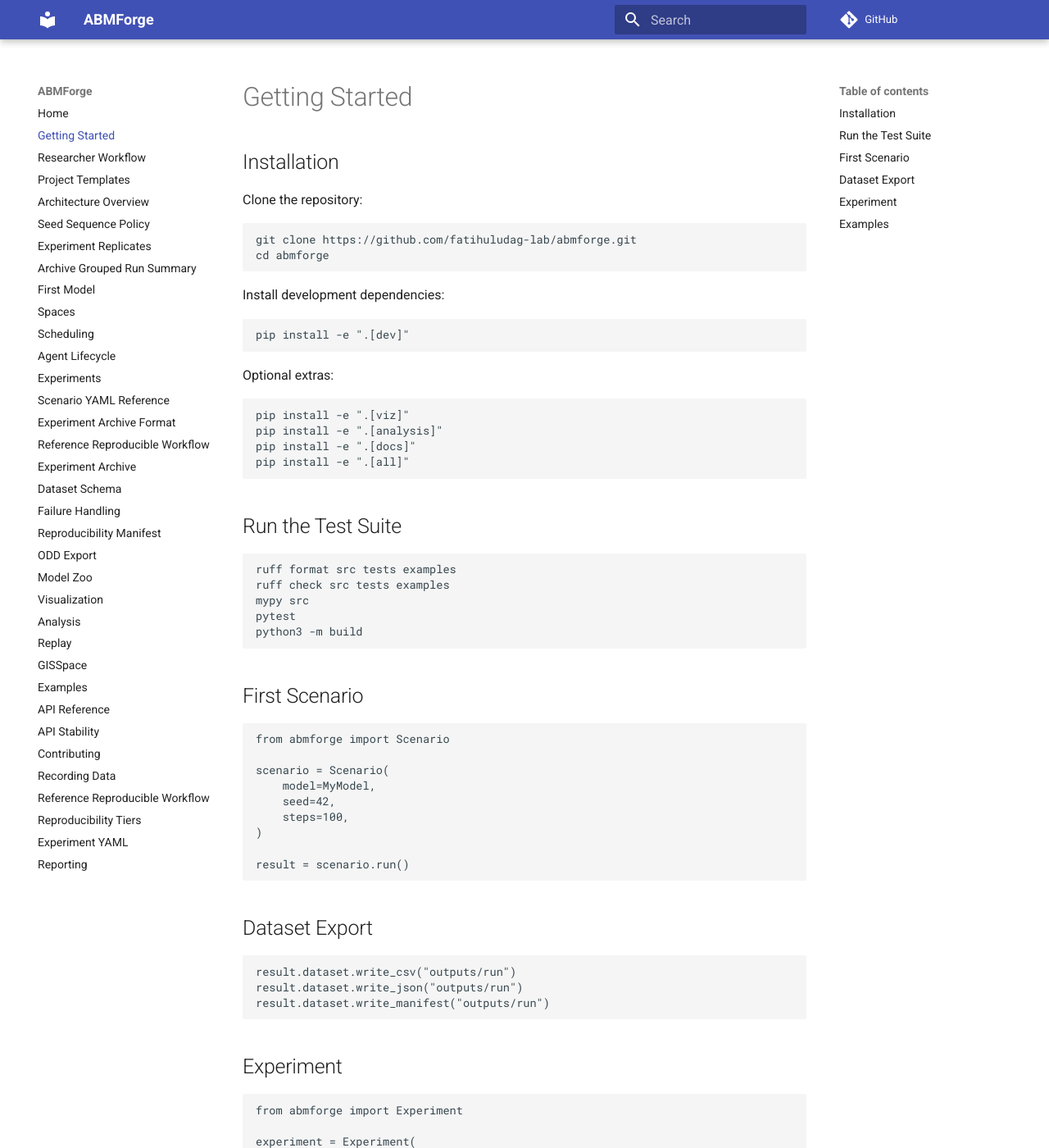
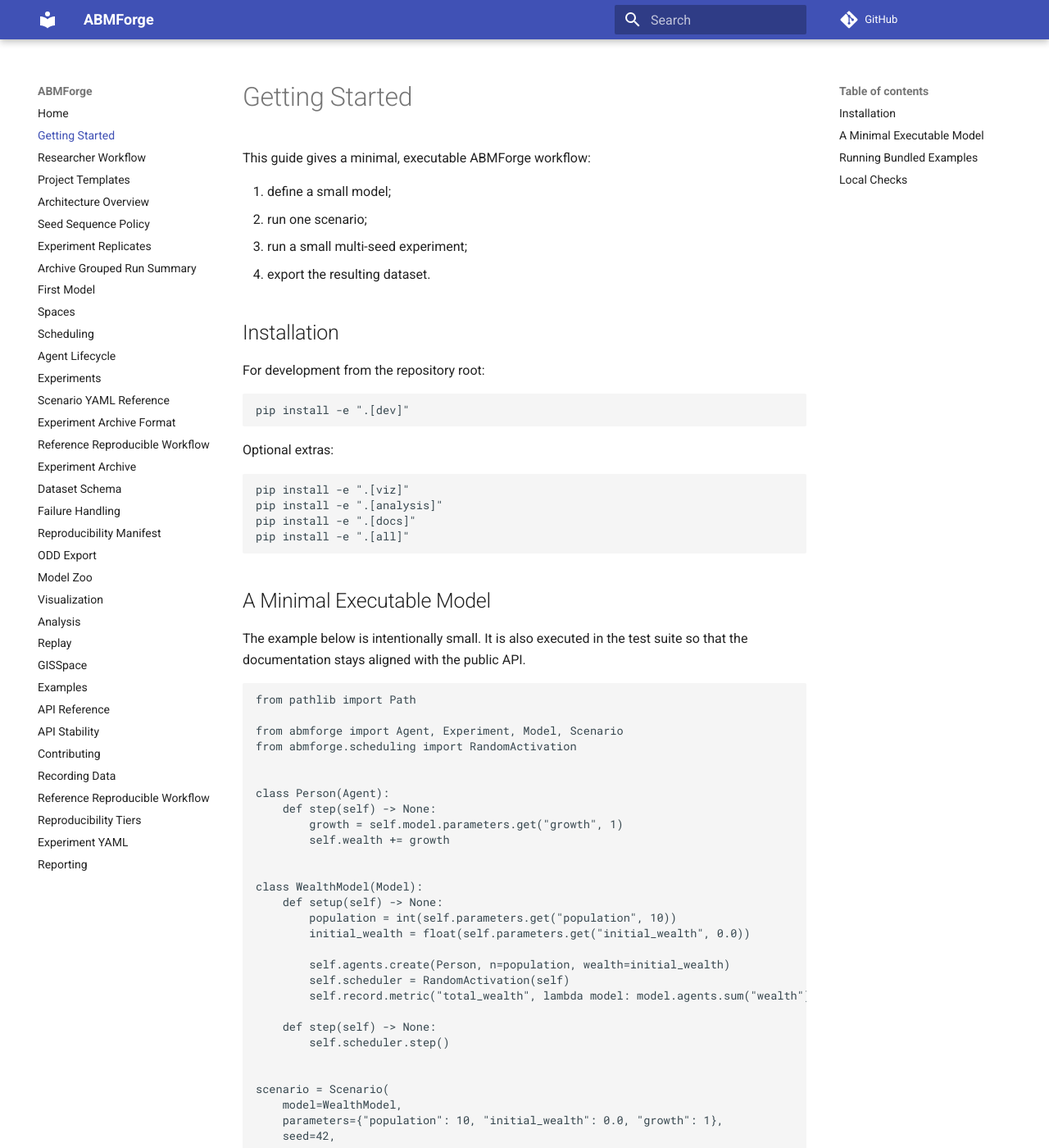
Before and after one commit to fatihuludag-lab/abmforge, an MkDocs documentation site: the page built from docs/getting-started.md, in a window 1280 px wide and 1400 px high. Shown: the whole window at 82% size. Built offline with MkDocs 1.6.1 and Material for MkDocs 9.7.7, drawn with Linux system fonts in a browser that asks for light colours; comment, search, counter and statistics services are not loaded; some of the changed text lies outside the part shown.

Commit message:
test: execute critical documentation examples

````diff
--- a/docs/getting-started.md
+++ b/docs/getting-started.md
@@ -1,15 +1,15 @@
 # Getting Started
+
+This guide gives a minimal, executable ABMForge workflow:
+
+1. define a small model;
+2. run one scenario;
+3. run a small multi-seed experiment;
+4. export the resulting dataset.
 
 ## Installation
 
-Clone the repository:
-
-```bash
-git clone https://github.com/fatihuludag-lab/abmforge.git
-cd abmforge
-```
-
-Install development dependencies:
+For development from the repository root:
 
 ```bash
 pip install -e ".[dev]"
@@ -24,67 +24,96 @@
 pip install -e ".[all]"
 ```
 
-## Run the Test Suite
+## A Minimal Executable Model
 
-```bash
-ruff format src tests examples
-ruff check src tests examples
-mypy src
-pytest
-python3 -m build
-```
+The example below is intentionally small. It is also executed in the test suite
+so that the documentation stays aligned with the public API.
 
-## First Scenario
+<!-- abmforge:execute-python -->
+```python
+from pathlib import Path
 
-```python
-from abmforge import Scenario
+from abmforge import Agent, Experiment, Model, Scenario
+from abmforge.scheduling import RandomActivation
+
+
+class Person(Agent):
+    def step(self) -> None:
+        growth = self.model.parameters.get("growth", 1)
+        self.wealth += growth
+
+
+class WealthModel(Model):
+    def setup(self) -> None:
+        population = int(self.parameters.get("population", 10))
+        initial_wealth = float(self.parameters.get("initial_wealth", 0.0))
+
+        self.agents.create(Person, n=population, wealth=initial_wealth)
+        self.scheduler = RandomActivation(self)
+        self.record.metric("total_wealth", lambda model: model.agents.sum("wealth"))
+
+    def step(self) -> None:
+        self.scheduler.step()
+
 
 scenario = Scenario(
-    model=MyModel,
+    model=WealthModel,
+    parameters={"population": 10, "initial_wealth": 0.0, "growth": 1},
     seed=42,
-    steps=100,
+    steps=5,
+    name="getting-started-wealth",
 )
 
 result = scenario.run()
+
+assert result.status == "completed"
+assert result.steps == 5
+assert len(result.dataset.model_records) == 5
+
+output_dir = Path("outputs/getting_started_run")
+result.dataset.write_csv(output_dir)
+
+experiment = Experiment(
+    model=WealthModel,
+    parameters={"population": [10], "initial_wealth": [0.0], "growth": [1, 2]},
+    seeds=[1, 2],
+    steps=3,
+    name="getting-started-experiment",
+)
+
+experiment_result = experiment.run()
+
+assert experiment_result.run_count == 4
+assert experiment_result.failed_count == 0
+
+experiment_output = Path("outputs/getting_started_experiment")
+experiment_result.write_csv(experiment_output)
+
+print(experiment_result.summary())
 ```
 
-## Dataset Export
+## Running Bundled Examples
 
-```python
-result.dataset.write_csv("outputs/run")
-result.dataset.write_json("outputs/run")
-result.dataset.write_manifest("outputs/run")
+From the repository root:
+
+```bash
+python examples/wealth_model/run.py
+python examples/schelling/run.py
+python examples/sir_epidemic/run.py
+python examples/sugarscape/run.py
+python examples/parameter_sweep/run.py
+python examples/gis_space/run.py
 ```
 
-## Experiment
+## Local Checks
 
-```python
-from abmforge import Experiment
-
-experiment = Experiment(
-    model=MyModel,
-    parameters={
-        "alpha": [0.1, 0.5],
-        "beta": [1, 2],
-    },
-    seeds=[1, 2, 3],
-    steps=100,
-)
-
-result = experiment.run()
-print(result.summary())
-result.write_csv("outputs/experiment")
-```
-
-## Examples
-
-Run bundled examples from the repository root:
+Before opening a pull request:
 
 ```bash
-python3 examples/wealth_model/run.py
-python3 examples/schelling/run.py
-python3 examples/sir_epidemic/run.py
-python3 examples/sugarscape/run.py
-python3 examples/parameter_sweep/run.py
-python3 examples/gis_space/run.py
+python -m ruff format src tests examples
+python -m ruff check src tests examples
+python -m mypy src
+python -m pytest -q
+python -m mkdocs build --strict
+python -m build
 ```
--- a/docs/odd-export.md
+++ b/docs/odd-export.md
@@ -24,6 +24,7 @@
 
 Use `ODDDocument` from the public ABMForge API:
 
+<!-- abmforge:execute-python -->
 ```python
 from abmforge import Model, ODDDocument
 
````
Also changed, not shown: README.md (+1 -0 lines), 1 other file.
